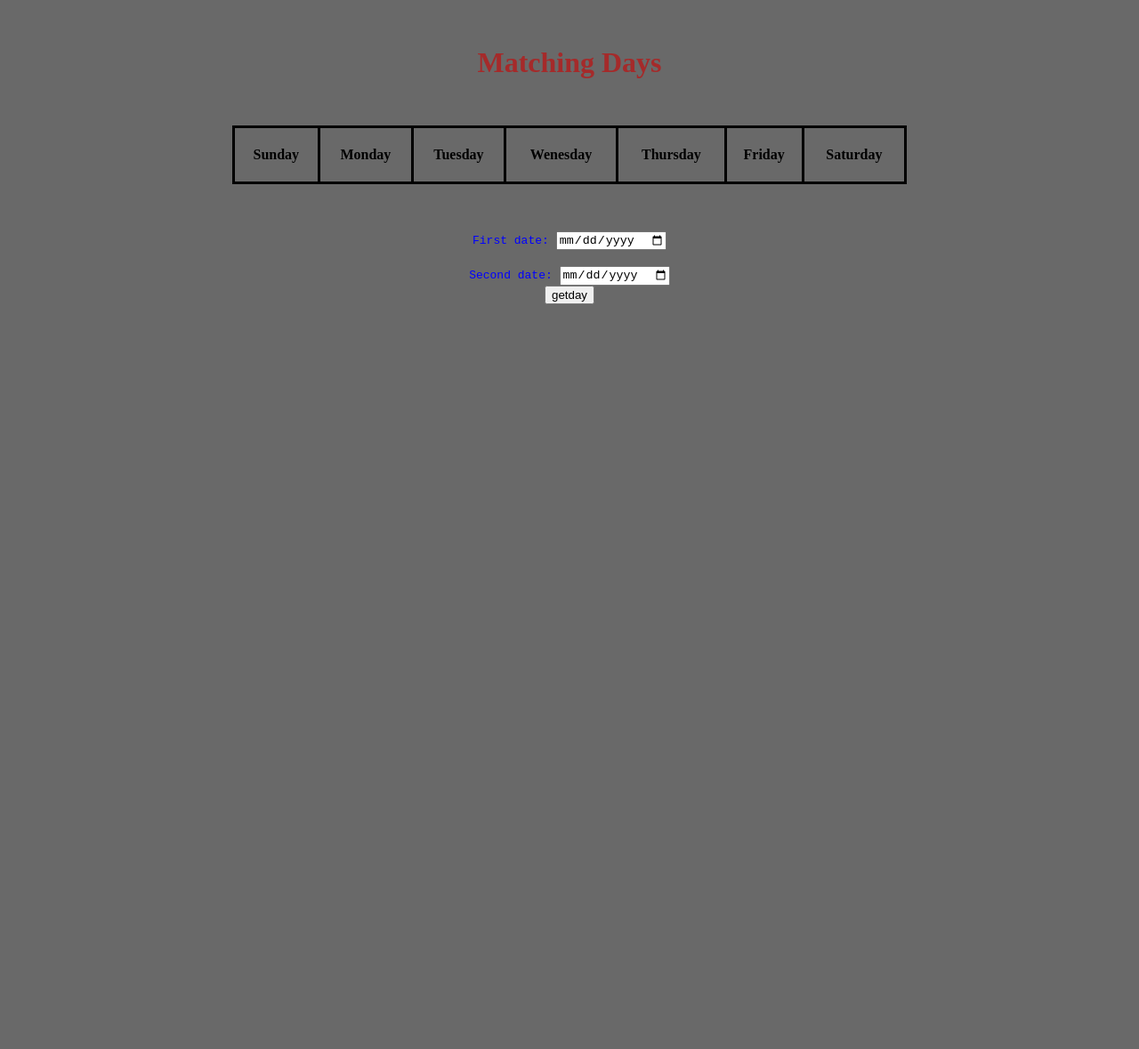
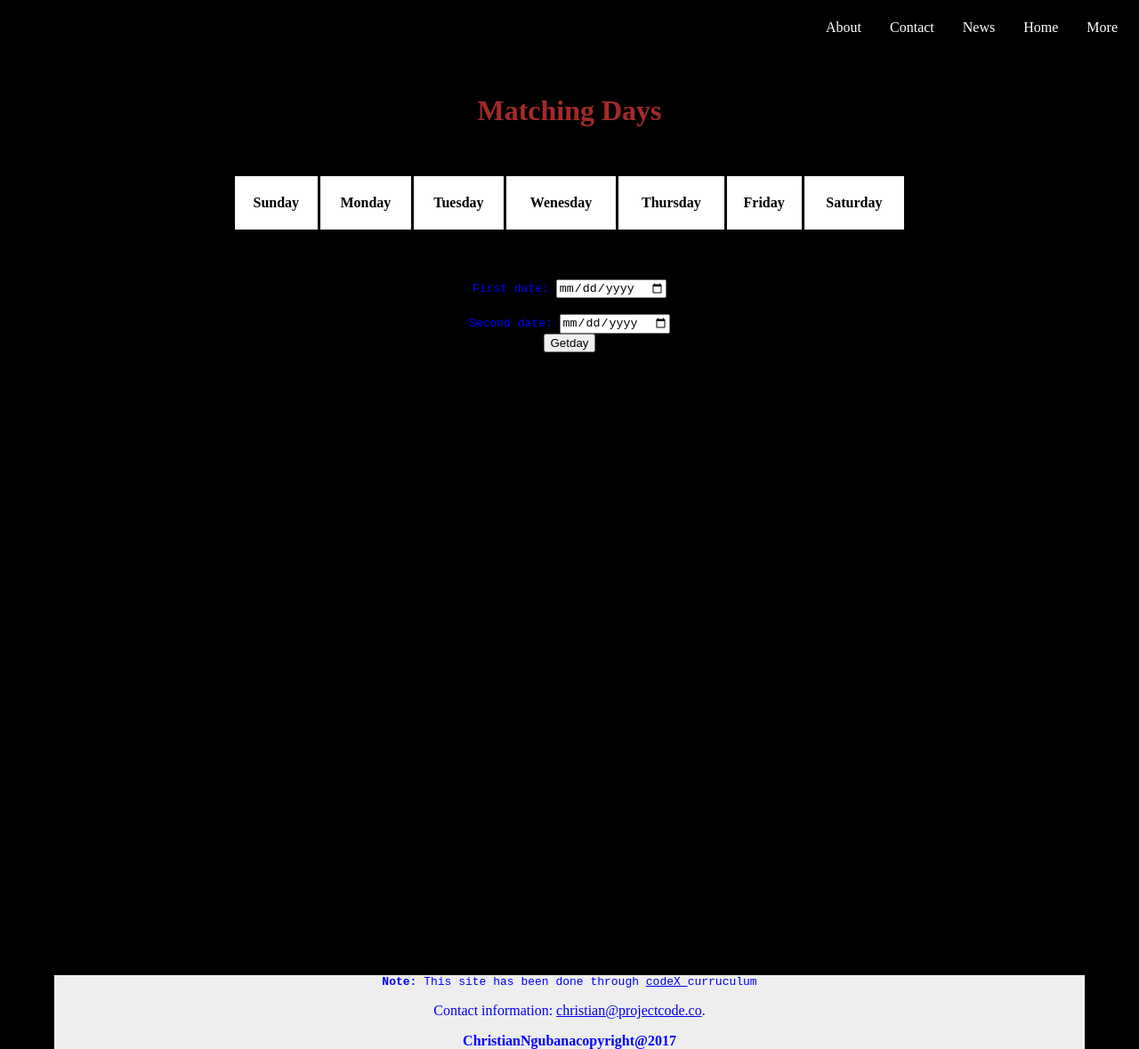
Before and after one commit to christianraymond/matchingDays, a plain HTML site: page index.html in a window 1280 px wide. Shown: the whole page at 89% size. Before the commit the page ends 800 px from the top, so only its background shows below. Drawn offline with Linux system fonts and the light colour scheme.

Commit message:
modified something

```diff
--- a/index.html
+++ b/index.html
@@ -4,11 +4,16 @@
         <meta charset="UTF-8">
         <link rel="stylesheet" type="text/css" href="matchingDays.css">
         <title>Matching days calendar</title>
-
     </head>
+    <ul>
+        <li><a href="https://hidden-ocean-7164.herokuapp.com/">More</a></li>
+        <li><a class="active" href="http://christianraymond.github.io/">Home</a></li>
+        <li><a href="https://www.google.co.za/webhp?sourceid=chrome-instant&ion=1&espv=2&ie=UTF-8#tbm=nws&q=news24&*">News</a></li>
+        <li><a href="mailto:christian1.raymond@gmail.com">Contact</a></li>
+        <li><a href="http://christianraymond.github.io/">About</a></li>
+      </ul>
         <body>
         <h3>Matching days</h3>
-
       <table>
         <th class="day">Sunday</th>
         <th class="day">Monday</th>
@@ -25,7 +30,14 @@
 
     <kbd>Second date: </kbd>
     <input id="input2" type="date" value="second date"><br>
-    <button id="myButton" type="button" name="button">getday</button>
+    <button id="myButton" type="button" name="button">Getday</button>
+
+    <div class="footer">
+<kbd><strong>Note:</strong> This site has been done through <a href="http://www.projectcodex.co/learn/"> codeX </a>curruculum</kbd>
+
+  <p>Contact information: <a href="mailto:christian@codexproject.co">christian@projectcode.co</a>.</p>
+  <b>ChristianNgubanacopyright@2017</b>
+</div>
 
 </div>
         <script src="matchingDays.js"></script>
--- a/matchingDays.css
+++ b/matchingDays.css
@@ -1,10 +1,9 @@
 body {
-    background-color: dimgray;
+    background-color: black;
 }
 
-
 table, th {
-
+    background-color:white;
     border: solid;
     text-align: center;
     margin: auto;
@@ -31,12 +30,41 @@ h3 {
     color: blue;
 }
 
-.style1 {
+.style2 {
   background-color: green;
 }
-.style2 {
-  background-color: red;
-}
-.style3 {
+.style1 {
   background-color: blue;
 }
+
+ul {
+    list-style-type: none;
+    margin: 0;
+    padding: 0;
+    overflow: hidden;
+    /*background-color: #333;*/
+}
+
+li {
+    float: right;
+}
+
+li a {
+    display: block;
+    color: white;
+    text-align: center;
+    padding: 14px 16px;
+    text-decoration: none;
+}
+
+li a:hover {
+    background-color: green;
+ position: relative;
+}
+
+.footer {
+ background: #eee;
+ bottom: -700px;
+ text-align: center;
+ position: relative;
+}
--- a/matchingDays.js
+++ b/matchingDays.js
@@ -18,11 +18,10 @@ days[i]
   days[i].classList.remove("style3");
 }
 if(dayOneValue === dayTwoValue){
+  days[dayOneValue].classList.add("style2");
+}
+else {
   days[dayOneValue].classList.add("style1");
-}
-else{
-  days[dayOneValue].classList.add("style2");
-  days[dayTwoValue].classList.add("style3");
 }
 
 })
```
